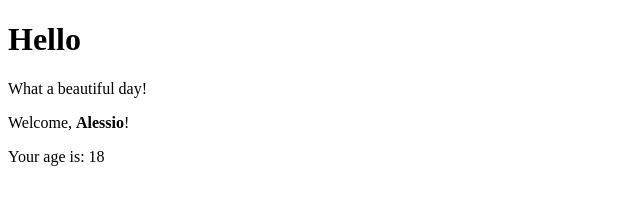
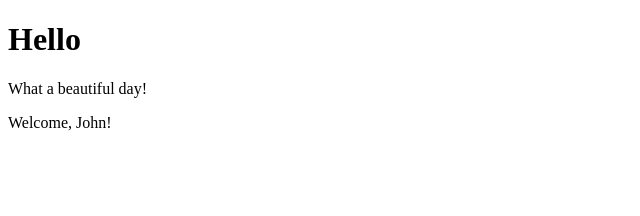
Before and after one commit to alessiobo/React-Exercices, a React (Create React App) app in the folder esercizi/: page / in a window 1280 px wide. Shown: the top 216 px of the page, without its empty margins (0-640 px from the left). Built offline with nearby package versions, Linux system fonts and the light colour scheme.

Commit message:
add: exercise-rendering4

```diff
--- a/esercizi/src/App.js
+++ b/esercizi/src/App.js
@@ -5,7 +5,7 @@
     return (
         <div>
             <Hello />
-            <Welcome name={<strong>Alessio</strong>} age={18} />
+            <Welcome name="John" age={17} />
         </div>
     )
 }
--- a/esercizi/src/Welcome.js
+++ b/esercizi/src/Welcome.js
@@ -8,7 +8,7 @@
     return (
       <div>
         <p>Welcome, {name}!</p>
-        {this.props.age >= 18 && this.props.age < 65 && (
+        {name === "John" && this.props.age >= 18 && this.props.age < 65 && (
           <Age age={this.props.age} />
         )}
       </div>
```
